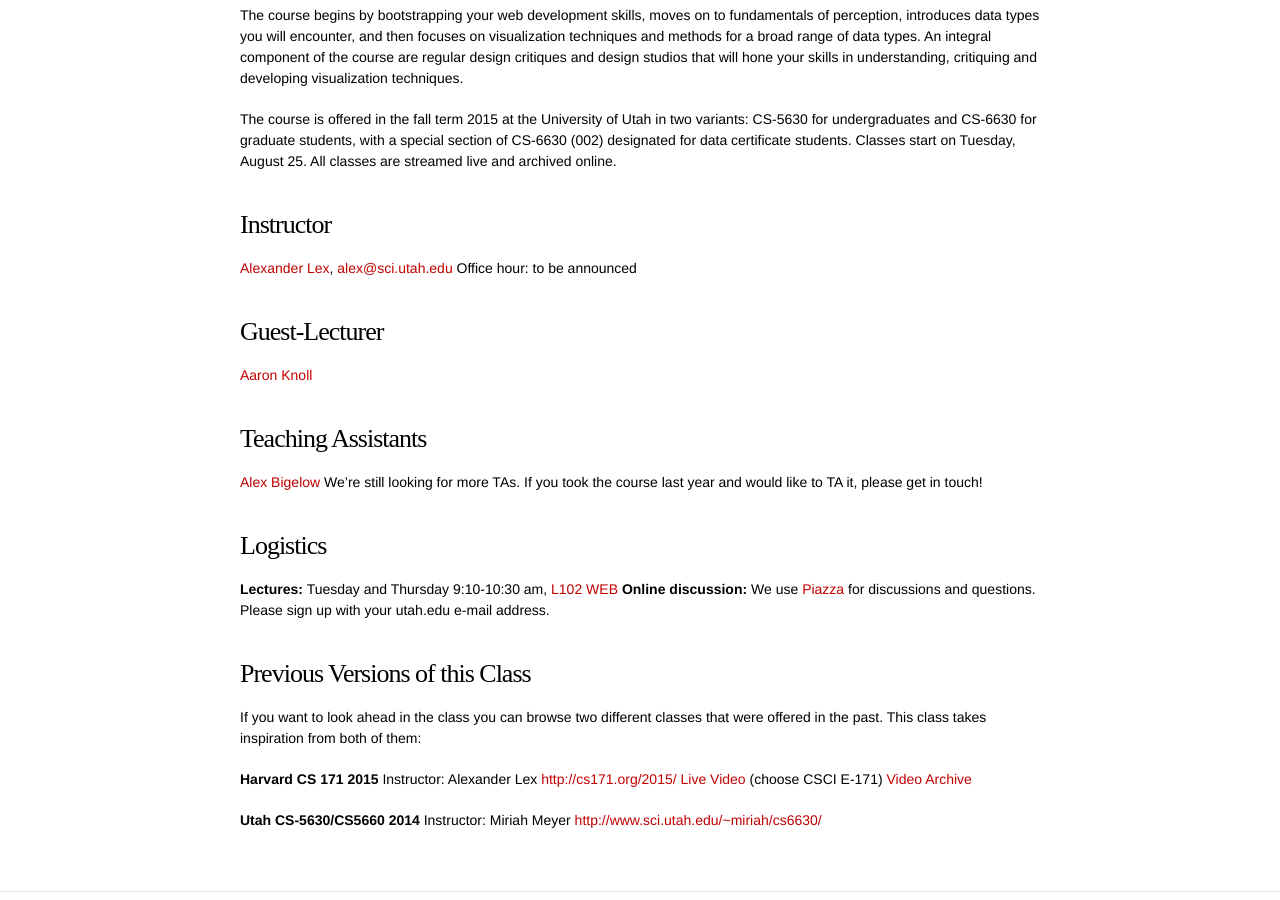
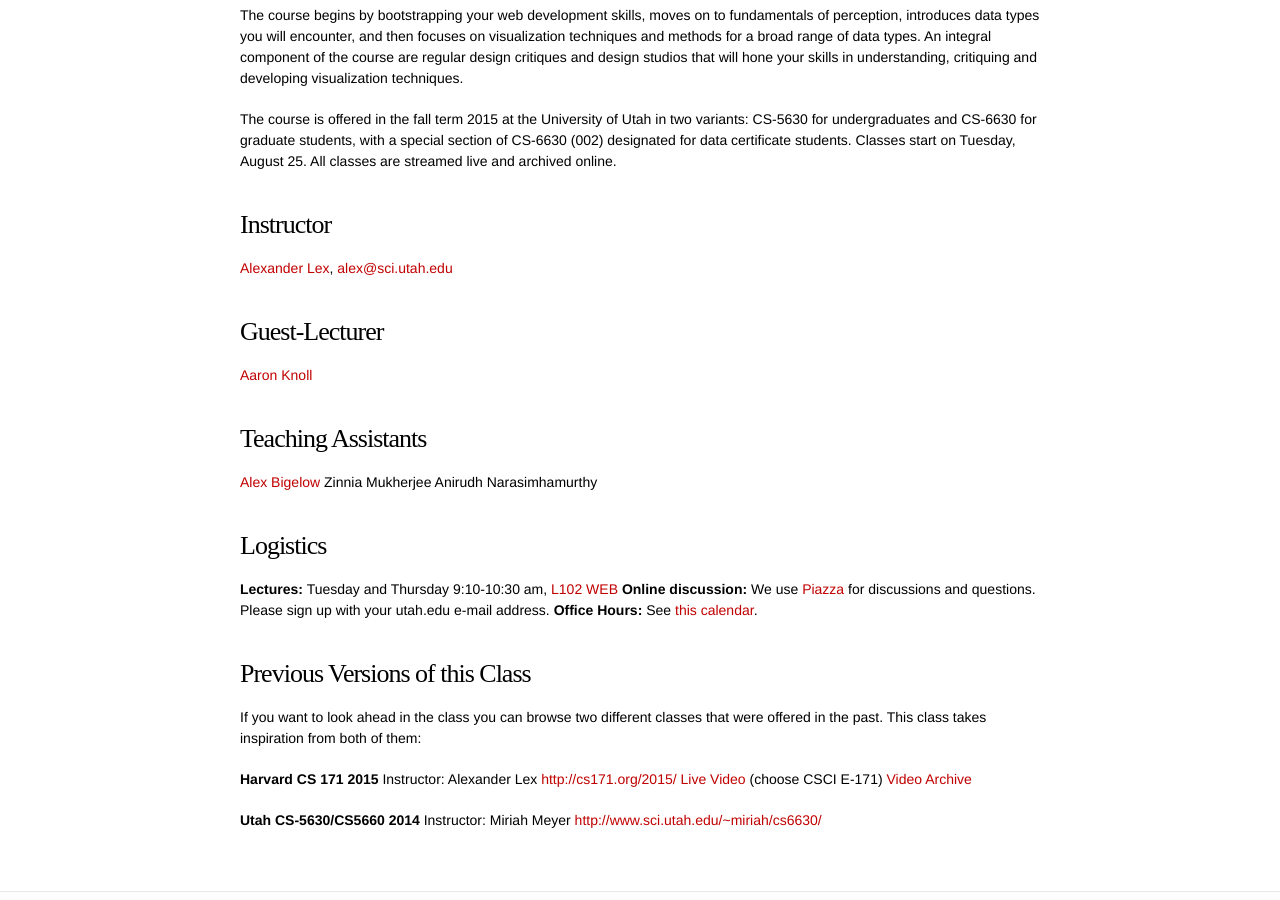
Before and after one commit to CS171/2016-cs171-website, a Jekyll site: the page built from index.md, in a window 1280 px wide and 900 px high, scrolled down 609 px. Built offline with Jekyll 4.4.1, drawn with Linux system fonts in a browser that asks for light colours; some web fonts are replaced.

Commit message:
added calendar, TA names

```diff
--- a/index.md
+++ b/index.md
@@ -21,7 +21,6 @@ The course is offered in the fall term 2015 at the University of Utah in two var
 ### Instructor
 
 [Alexander Lex](http://alexander-lex.com), [alex@sci.utah.edu](mailto:alex@sci.utah.edu)
-Office hour: to be announced
 
 ### Guest-Lecturer
 
@@ -30,12 +29,14 @@ Office hour: to be announced
 ### Teaching Assistants
 
 [Alex Bigelow](http://www.cs.utah.edu/~abigelow/)
-We're still looking for more TAs. If you took the course last year and would like to TA it, please get in touch!
+Zinnia	Mukherjee
+Anirudh	Narasimhamurthy
 
 ### Logistics
 
 **Lectures:** Tuesday and Thursday 9:10-10:30 am, [L102 WEB](https://goo.gl/maps/jXM3p)
 **Online discussion:** We use [Piazza](http://piazza.com/utah/fall2015/cs5630cs6630) for discussions and questions. Please sign up with your utah.edu e-mail address.
+**Office Hours:** See [this calendar](https://www.google.com/calendar/embed?src=fdvio7r8i82kk0vl2to5j3dd1s%40group.calendar.google.com&ctz=America/Denver).
 
 
 ### Previous Versions of this Class
```
